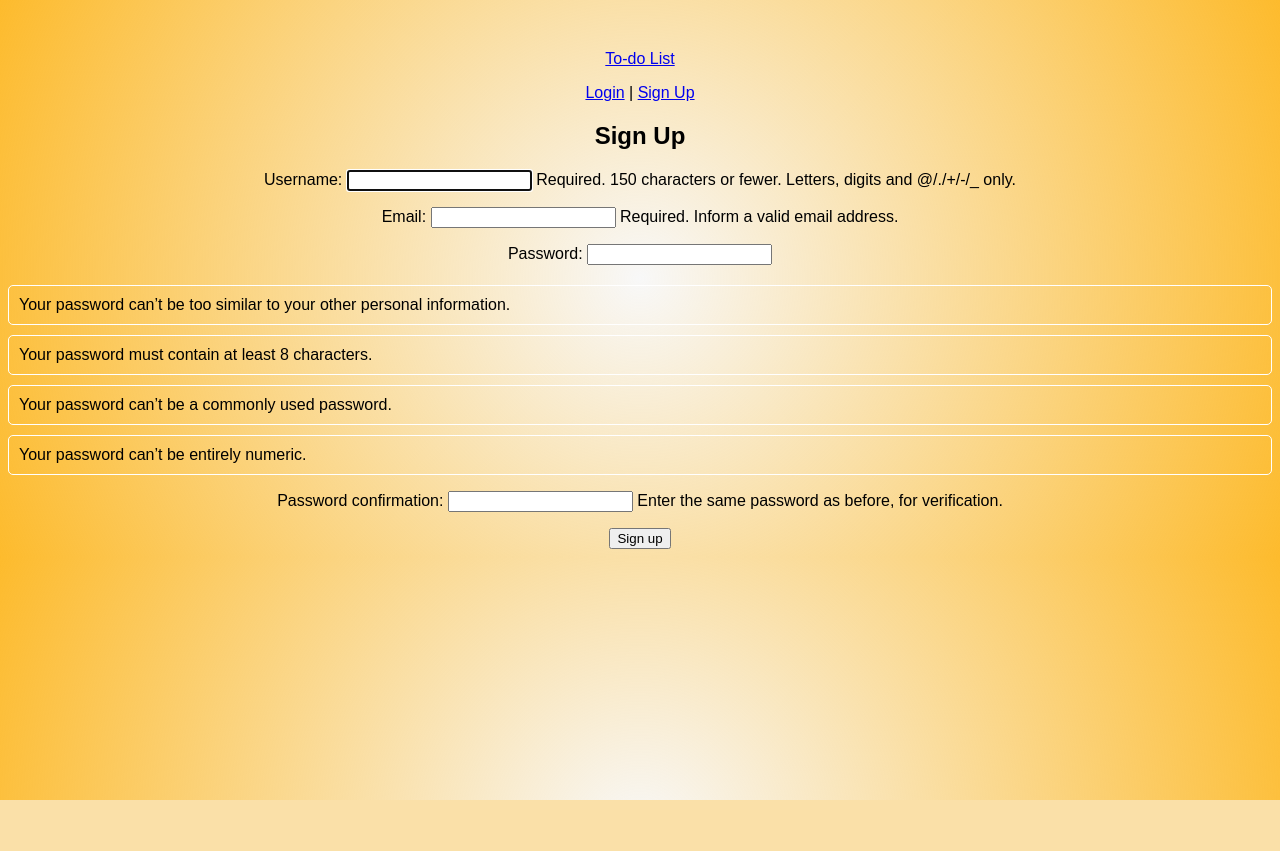
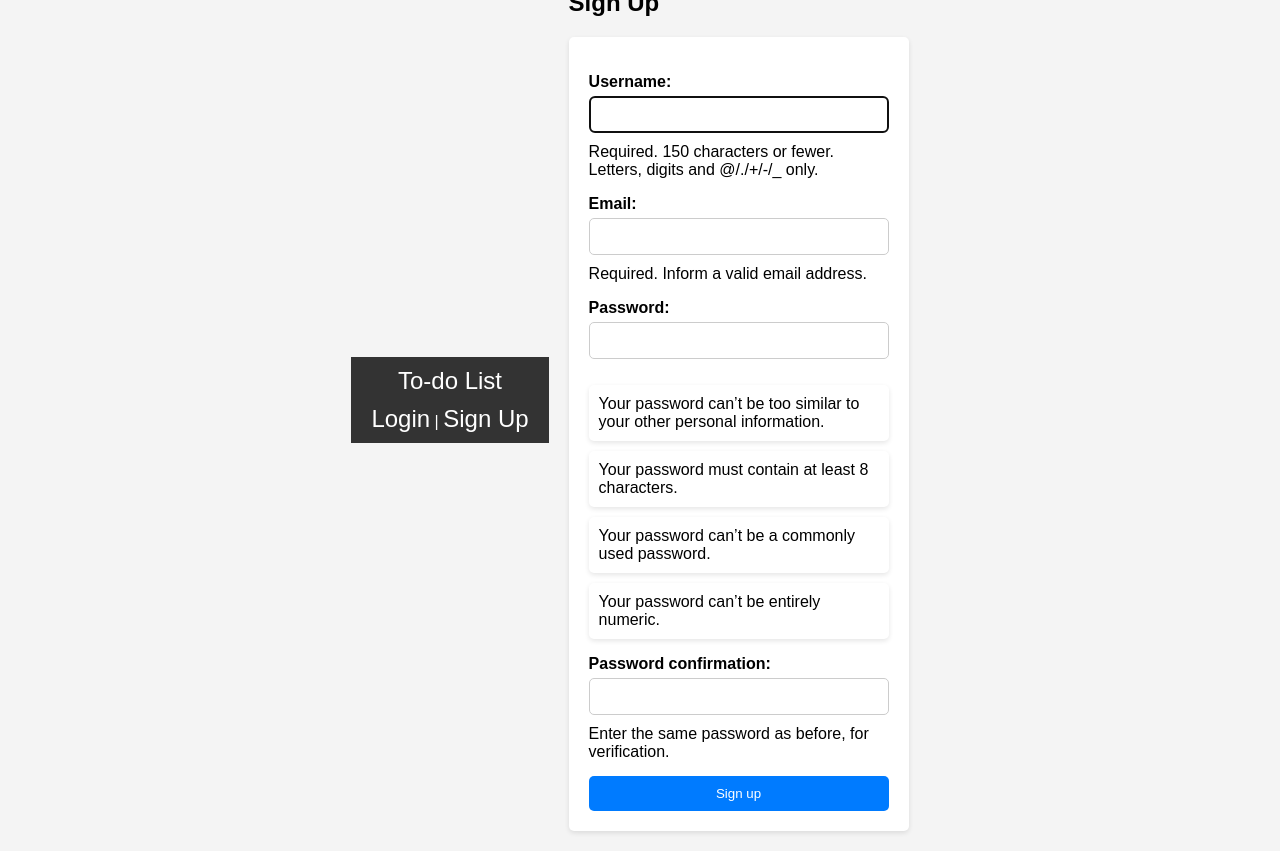
Before and after one commit to Yagodica/todo-django-yandex, a Django app: page /signup/ in a window 1280 px wide. Before the commit the page ends 800 px from the top, so only its background shows below. Run offline with Django 5.2, Linux system fonts and the light colour scheme.

Commit message:
css calov

```diff
--- a/mystaticfiles/style.css
+++ b/mystaticfiles/style.css
@@ -1,82 +1,178 @@
 body {
-  background: rgb(0,0,0);
-  background: radial-gradient(circle, rgba(0,0,0,0.028124999999999956) 0%, rgba(253,187,45,1) 100%);
-  font-family: Arial, sans-serif;
-  text-align: center;
-  margin-top: 50px;
+    font-family: Arial, sans-serif;
+    margin: 0;
+    padding: 0;
+    background-color: #f4f4f4;
+    display: flex;
+    justify-content: center;
+    align-items: center;
+    height: 100vh;
 }
 
-#todo-container {
-  background: rgb(41, 33, 33);
-  width: 400px;
-  margin: 0 auto;
-  border: 2px solid #0033ff;
-  padding: 20px;
-  color: white;
-  border-radius: 15px;
+.header {
+    background-color: #333;
+    color: #fff;
+    padding: 10px 20px;
+    text-align: center;
 }
 
-#header {
-  margin: 5px;
-  font-size: 20px;
-  text-align: center;
+.header a {
+    color: #fff;
+    text-decoration: none;
+    font-size: 24px;
 }
 
-h1 {
-  margin-bottom: 20px;
+.header a:hover {
+    text-decoration: underline;
 }
 
-#input-box {
-  width: 200px;
-  padding: 10px;
-  border: 1px solid #ccc;
-  border-radius: 5px;
-  margin-right: 5px;
-  font-size: 20px;
+.header p {
+    margin: 10px 0 0;
 }
 
-#input-button {
-  font-size: 20px;
-  cursor: pointer;
-  transition: 0.4s;
-  padding: 10px;
-  border: none;
-  border-radius: 5px;
-  background-color: #2e60ea;
+.header p a {
+    color: #fff;
+    text-decoration: none;
 }
 
-#input-button:hover {
-  background-color: #9eb7fd;
+.header p a:hover {
+    text-decoration: underline;
+}
+
+.header form {
+    display: inline;
+}
+
+.header button {
+    background-color: #ff4d4d;
+    border: none;
+    color: #fff;
+    padding: 5px 10px;
+    cursor: pointer;
+}
+
+.header button:hover {
+    background-color: #ff1a1a;
+}
+
+.content {
+    padding: 20px;
+}
+
+h3 {
+    color: #333;
 }
 
 ul {
-  list-style: none;
-  padding: 0;
-  margin-top: 20px;
-  text-align:left;
-
+    list-style-type: none;
+    padding: 0;
 }
 
 li {
-border: 1px solid white;
-border-radius: 5px;
-margin-bottom: 10px;
-padding: 10px;
-margin-top: 10px;
+    background-color: #fff;
+    margin: 10px 0;
+    padding: 10px;
+    border-radius: 5px;
+    box-shadow: 0 2px 5px rgba(0, 0, 0, 0.1);
 }
 
-.edit-btn, .delete-btn {
-  float: right;
-  color:crimson;
-  cursor: pointer;
-  margin: 3px 5px;
-  border: none;
-  padding: 3px 5px;
-  background: none;
+li div {
+    cursor: pointer;
 }
 
-.completed {
-  text-decoration: line-through;
-  color: gray;
-  border: 1px solid gray;
+input[type="button"], input[type="submit"] {
+    background-color: #007bff;
+    border: none;
+    color: #fff;
+    padding: 10px 20px;
+    cursor: pointer;
+    border-radius: 5px;
 }
+
+input[type="button"]:hover, input[type="submit"]:hover {
+    background-color: #0056b3;
+}
+
+form {
+    background-color: #fff;
+    padding: 20px;
+    border-radius: 5px;
+    box-shadow: 0 2px 5px rgba(0, 0, 0, 0.1);
+    width: 300px;
+}
+
+form p {
+    margin-bottom: 15px;
+}
+
+form table {
+    width: 100%;
+    border-collapse: collapse;
+}
+
+form table td {
+    padding: 10px;
+}
+
+form label {
+    display: block;
+    margin-bottom: 5px;
+    font-weight: bold;
+}
+
+form input[type="text"], form input[type="password"] {
+    width: 100%;
+    padding: 10px;
+    margin-bottom: 10px;
+    border: 1px solid #ccc;
+    box-sizing: border-box;
+    border-radius: 5px;
+}
+
+form input[type="text"], form input[type="email"] {
+    width: 100%;
+    padding: 10px;
+    margin-bottom: 10px;
+    border: 1px solid #ccc;
+    box-sizing: border-box;
+    border-radius: 5px;
+}
+
+form button[type="submit"] {
+    background-color: #007bff;
+    border: none;
+    color: #fff;
+    padding: 10px 20px;
+    cursor: pointer;
+    border-radius: 5px;
+    width: 100%;
+}
+
+form button[type="submit"]:hover {
+    background-color: #0056b3;
+}
+
+.errorlist {
+    color: #ff0000;
+    margin-bottom: 15px;
+    padding: 10px;
+    background-color: #ffe6e6;
+    border: 1px solid #ff0000;
+    border-radius: 5px;
+}
+
+.errorlist li {
+    list-style-type: none;
+}
+
+form table input[type="text"], form table textarea {
+    width: 100%;
+    padding: 10px;
+    margin: 5px 0;
+    border: 1px solid #ccc;
+    border-radius: 5px;
+}
+
+form table input[type="submit"], form table input[type="button"] {
+    margin-top: 10px;
+}
--- a/todo_app/templates/base.html
+++ b/todo_app/templates/base.html
@@ -12,7 +12,7 @@
 </head>
 
 <body>
-    <div>
+    <div class="header">
         <!-- <h1 onclick="location.href='{% url "index" %}'">To-do List</h1> -->
         <a href="{% url 'index' %}">To-do List</a>
         {% if user.is_authenticated %}
@@ -26,7 +26,7 @@
             <p><a href="{% url 'login' %}">Login</a> | <a href="{% url 'signup' %}">Sign Up</a></p>
         {% endif %}
     </div>
-    <div>
+    <div class="content">
         {% block content %}
         {% endblock %}
     </div>
```
